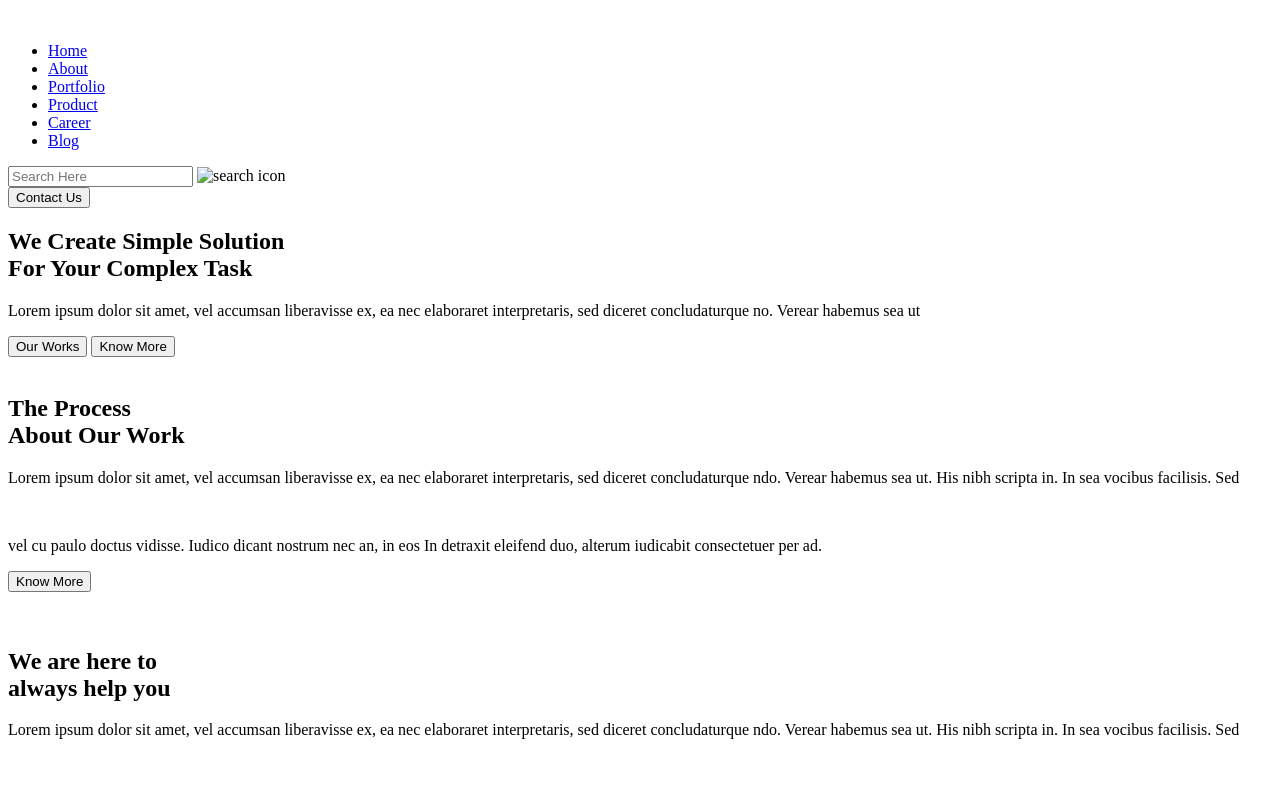
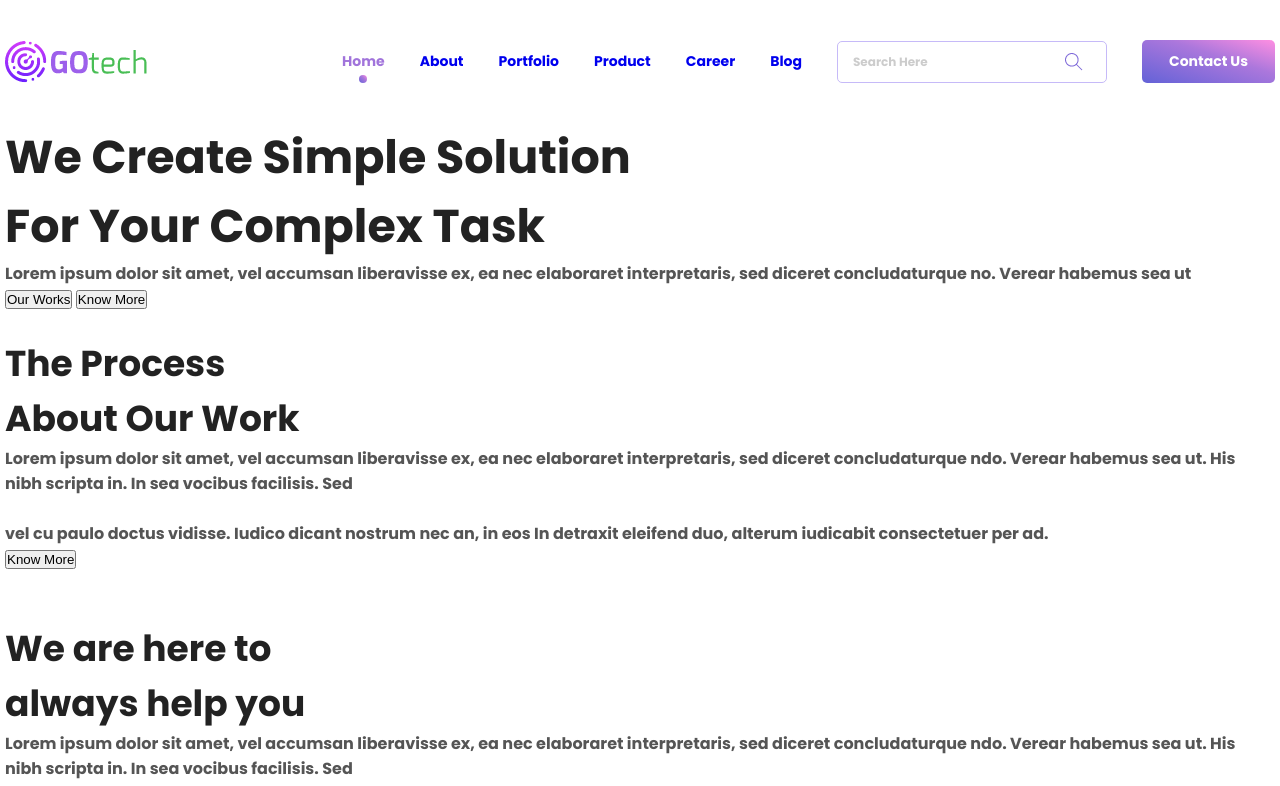
Before and after one commit to hommat/iamcodee-homepage, a plain HTML site: page index.html in a window 1280 px wide. Shown: the top 786 px of the page. Drawn offline with Linux system fonts and the light colour scheme.

Commit message:
Add header styles

```diff
--- /dev/null
+++ b/css/button.css
@@ -0,0 +1,17 @@
+.button {
+  font-family: "Poppins", sans-serif;
+  font-size: 14px;
+  font-weight: 400;
+  padding: 11px 27px;
+  border: 0;
+  border-radius: 5px;
+}
+
+.button:hover {
+  cursor: pointer;
+}
+
+.button--primary {
+  color: white;
+  background: linear-gradient(to top right, #6362d7, #ab77dc 60%, #ff8fe2);
+}
--- /dev/null
+++ b/css/header.css
@@ -0,0 +1,66 @@
+.header {
+  margin: 40px 0;
+  display: flex;
+  align-items: center;
+}
+
+.nav {
+  margin-left: auto;
+}
+
+.nav__list {
+  display: flex;
+  align-items: center;
+}
+
+.nav__item {
+  position: relative;
+  font-size: 14px;
+  margin-right: 35px;
+}
+
+.nav__item--selected .nav__link {
+  color: var(--main-color-primary);
+}
+
+.nav__item--selected::after {
+  content: "";
+  display: block;
+  position: absolute;
+  top: 24px;
+  left: 50%;
+  transform: translateX(-50%);
+  width: 8px;
+  height: 8px;
+  border-radius: 50%;
+  background: linear-gradient(to top right, #6362d7, #ab77dc 60%, #ff8fe2);
+}
+
+.header__search {
+  position: relative;
+  display: flex;
+  width: 270px;
+  margin-right: 35px;
+}
+
+.header__search__image {
+  position: absolute;
+  right: 24px;
+  top: 50%;
+  transform: translateY(-50%);
+}
+
+.header__input {
+  font-family: "Poppins", sans-serif;
+  font-size: 12px;
+  height: 42px;
+  padding: 13px 15px;
+  padding-right: 54px;
+  width: 100%;
+  border: 1px solid #c6baf8;
+  border-radius: 5px;
+}
+
+.header__input::placeholder {
+  color: var(--main-color-gray-1);
+}
--- /dev/null
+++ b/css/reset.css
@@ -0,0 +1,13 @@
+* {
+  margin: 0;
+  padding: 0;
+  box-sizing: border-box;
+}
+
+ul {
+  list-style: none;
+}
+
+a {
+  text-decoration: none;
+}
--- /dev/null
+++ b/css/typography.css
@@ -0,0 +1,37 @@
+body {
+  font-family: "Poppins", sans-serif;
+  color: #555555;
+}
+
+h1,
+h2,
+h3,
+h4,
+h5 {
+  font-weight: 400;
+  color: var(--main-color-black-3);
+}
+
+h1 {
+  font-size: 46px;
+}
+
+h2 {
+  font-size: 36px;
+}
+
+h3 {
+  font-size: 24px;
+}
+
+h4 {
+  font-size: 18px;
+}
+
+h5 {
+  font-size: 16px;
+}
+
+a:hover {
+  color: var(--main-color-primary);
+}
--- /dev/null
+++ b/css/utils.css
@@ -0,0 +1,4 @@
+.container {
+  max-width: 1270px;
+  margin: 0 auto;
+}
--- /dev/null
+++ b/css/variables.css
@@ -0,0 +1,10 @@
+:root {
+  --main-color-primary: #a174db;
+  --main-color-secondary: #49be55;
+  --main-color-white: #ffffff;
+  --main-color-gray-1: #cccccc;
+  --main-color-gray-2: #c2c2c2;
+  --main-color-black-1: #666666;
+  --main-color-black-2: #777777;
+  --main-color-black-3: #222222;
+}
--- a/index.html
+++ b/index.html
@@ -3,26 +3,49 @@
   <head>
     <meta charset="UTF-8" />
     <meta name="viewport" content="width=device-width, initial-scale=1.0" />
+    <link rel="stylesheet" href="./css/variables.css" />
+    <link rel="stylesheet" href="./css/reset.css" />
+    <link rel="stylesheet" href="./css/typography.css" />
+    <link rel="stylesheet" href="./css/utils.css" />
+    <link rel="stylesheet" href="./css/button.css" />
+    <link rel="stylesheet" href="./css/header.css" />
+    <link
+      href="https://fonts.googleapis.com/css2?family=Poppins:ital,wght@0,700;1,400&display=swap"
+      rel="stylesheet"
+    />
     <title>Codee task</title>
   </head>
   <body>
-    <header>
-      <img src="" alt="" />
-      <nav>
-        <ul>
-          <li><a href="#">Home</a></li>
-          <li><a href="#">About</a></li>
-          <li><a href="#">Portfolio</a></li>
-          <li><a href="#">Product</a></li>
-          <li><a href="#">Career</a></li>
-          <li><a href="#">Blog</a></li>
+    <div class="container">
+      <header class="header">
+        <img src="./images/logo.png" alt="logo" />
+        <nav class="nav">
+          <ul class="nav__list">
+            <li class="nav__item nav__item--selected">
+              <a class="nav__link" href="#">Home</a>
+            </li>
+            <li class="nav__item"><a class="nav__link" href="#">About</a></li>
+            <li class="nav__item">
+              <a class="nav__link" href="#">Portfolio</a>
+            </li>
+            <li class="nav__item"><a class="nav__link" href="#">Product</a></li>
+            <li class="nav__item"><a class="nav__link" href="#">Career</a></li>
+            <li class="nav__item"><a class="nav__link" href="#">Blog</a></li>
           </ul>
         </nav>
-      <div>
-        <input type="text" placeholder="Search Here" />
-        <img src="" alt="search icon" />
+        <div class="header__search">
+          <input
+            class="input header__input"
+            type="text"
+            placeholder="Search Here"
+          />
+          <img
+            class="header__search__image"
+            src="./images/search.png"
+            alt="search icon"
+          />
         </div>
-      <button>Contact Us</button>
+        <button class="button button--primary">Contact Us</button>
       </header>
 
       <main>
@@ -60,8 +83,8 @@
             </p>
             <br />
             <p>
-            vel cu paulo doctus vidisse. Iudico dicant nostrum nec an, in eos In
-            detraxit eleifend duo, alterum iudicabit consectetuer per ad.
+              vel cu paulo doctus vidisse. Iudico dicant nostrum nec an, in eos
+              In detraxit eleifend duo, alterum iudicabit consectetuer per ad.
             </p>
             <button>Know More</button>
           </div>
@@ -88,8 +111,8 @@
             </p>
             <br />
             <p>
-            vel cu paulo doctus vidisse. Iudico dicant nostrum nec an, in eos In
-            detraxit eleifend duo, alterum iudicabit consectetuer per ad.
+              vel cu paulo doctus vidisse. Iudico dicant nostrum nec an, in eos
+              In detraxit eleifend duo, alterum iudicabit consectetuer per ad.
             </p>
           </div>
         </section>
@@ -220,7 +243,11 @@
               </div>
             </div>
             <label for="email">Your Email Adress</label>
-          <input type="email" name="email" placeholder="kevin.jones@mail.com" />
+            <input
+              type="email"
+              name="email"
+              placeholder="kevin.jones@mail.com"
+            />
             <label for="problem">Which Related Problem Are You Facing?</label>
             <input type="name" name="problem" placeholder="Select One" />
             <label for="message">Type Your Message</label>
@@ -292,7 +319,8 @@
             </div>
           </div>
         </div>
-      <p>Copyright@themefisher2020</p>
+        <small>Copyright@themefisher2020</small>
       </footer>
+    </div>
   </body>
 </html>
```
Also changed, not shown: images/logo.png (added), images/search.png (added). Lines whose indentation alone changed are shown as unchanged.
